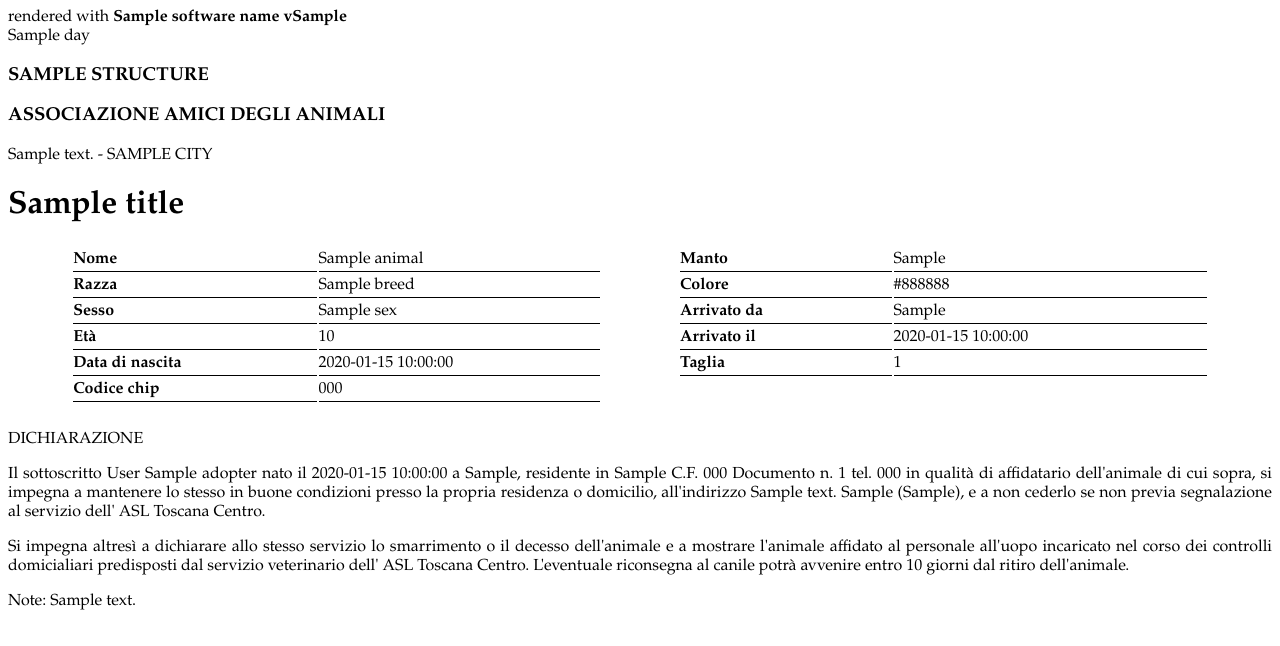
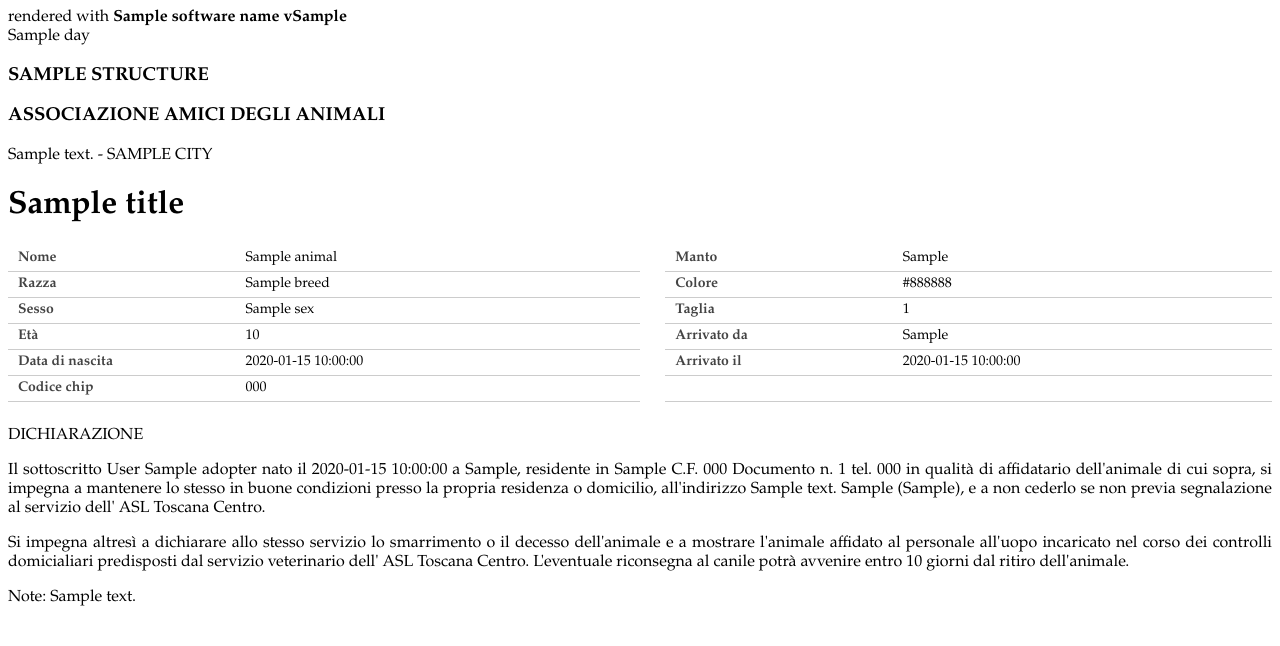
Before and after one commit to samu9/hermadata, a Python web app: template backend/hermadata/reports/templates/adoption.jinja in a window 1280 px wide. Shown: the top 646 px of the page. Run offline with Jinja, Linux system fonts and the light colour scheme; the template is opened without the code that fills it: most values are stand-ins (such as "Sample title", 1, 10 or a date in 2020).

Commit message:
fix(template): refactor animal data table structure and styling

```diff
--- a/backend/hermadata/reports/templates/animal_data.jinja
+++ b/backend/hermadata/reports/templates/animal_data.jinja
@@ -1,17 +1,58 @@
-<div style="position: relative; height: 160px; margin: 16px 0 24px 0; page-break-inside: avoid;">
-    <table style="position: absolute; left: 5%; width: 42%;">
-        <tr><td style="font-weight: bold; padding: 2px 8px 2px 0; border-bottom: 1px solid #000;">Nome</td><td style="padding: 2px 0; border-bottom: 1px solid #000;">{{ animal.name }}</td></tr>
-        <tr><td style="font-weight: bold; padding: 2px 8px 2px 0; border-bottom: 1px solid #000;">Razza</td><td style="padding: 2px 0; border-bottom: 1px solid #000;">{{ animal.breed }}</td></tr>
-        <tr><td style="font-weight: bold; padding: 2px 8px 2px 0; border-bottom: 1px solid #000;">Sesso</td><td style="padding: 2px 0; border-bottom: 1px solid #000;">{{ animal.sex }}</td></tr>
-        <tr><td style="font-weight: bold; padding: 2px 8px 2px 0; border-bottom: 1px solid #000;">Età</td><td style="padding: 2px 0; border-bottom: 1px solid #000;">{{ animal.age }}</td></tr>
-        <tr><td style="font-weight: bold; padding: 2px 8px 2px 0; border-bottom: 1px solid #000;">Data di nascita</td><td style="padding: 2px 0; border-bottom: 1px solid #000;">{{ animal.birth_date }}</td></tr>
-        <tr><td style="font-weight: bold; padding: 2px 8px 2px 0; border-bottom: 1px solid #000;">Codice chip</td><td style="padding: 2px 0; border-bottom: 1px solid #000;">{{ animal.chip_code }}</td></tr>
-    </table>
-    <table style="position: absolute; right: 5%; width: 42%;">
-        <tr><td style="font-weight: bold; padding: 2px 8px 2px 0; border-bottom: 1px solid #000;">Manto</td><td style="padding: 2px 0; border-bottom: 1px solid #000;">{{ animal.fur_type }}</td></tr>
-        <tr><td style="font-weight: bold; padding: 2px 8px 2px 0; border-bottom: 1px solid #000;">Colore</td><td style="padding: 2px 0; border-bottom: 1px solid #000;">{{ animal.fur_color }}</td></tr>
-        <tr><td style="font-weight: bold; padding: 2px 8px 2px 0; border-bottom: 1px solid #000;">Arrivato da</td><td style="padding: 2px 0; border-bottom: 1px solid #000;">{{ animal.origin_city }}</td></tr>
-        <tr><td style="font-weight: bold; padding: 2px 8px 2px 0; border-bottom: 1px solid #000;">Arrivato il</td><td style="padding: 2px 0; border-bottom: 1px solid #000;">{{ animal.entry_date }}</td></tr>
-        <tr><td style="font-weight: bold; padding: 2px 8px 2px 0; border-bottom: 1px solid #000;">Taglia</td><td style="padding: 2px 0; border-bottom: 1px solid #000;">{{ animal.size }}</td></tr>
-    </table>
-</div>
+<style>
+    .animal-data {
+        width: 100%;
+        border-collapse: collapse;
+        font-size: 0.875rem;
+        margin: 16px 0 24px 0;
+    }
+    .animal-data td {
+        padding: 4px 10px;
+        border-bottom: 1px solid #ccc;
+        vertical-align: top;
+    }
+    .animal-data .label {
+        font-weight: bold;
+        color: #444;
+        white-space: nowrap;
+        width: 18%;
+    }
+    .animal-data .value {
+        width: 32%;
+    }
+    .animal-data .divider {
+        width: 2%;
+        border-bottom: none;
+    }
+</style>
+<table class="animal-data" style="page-break-inside: avoid;">
+    <tr>
+        <td class="label">Nome</td><td class="value">{{ animal.name }}</td>
+        <td class="divider"></td>
+        <td class="label">Manto</td><td class="value">{{ animal.fur_type }}</td>
+    </tr>
+    <tr>
+        <td class="label">Razza</td><td class="value">{{ animal.breed }}</td>
+        <td class="divider"></td>
+        <td class="label">Colore</td><td class="value">{{ animal.fur_color }}</td>
+    </tr>
+    <tr>
+        <td class="label">Sesso</td><td class="value">{{ animal.sex }}</td>
+        <td class="divider"></td>
+        <td class="label">Taglia</td><td class="value">{{ animal.size }}</td>
+    </tr>
+    <tr>
+        <td class="label">Età</td><td class="value">{{ animal.age }}</td>
+        <td class="divider"></td>
+        <td class="label">Arrivato da</td><td class="value">{{ animal.origin_city }}</td>
+    </tr>
+    <tr>
+        <td class="label">Data di nascita</td><td class="value">{{ animal.birth_date }}</td>
+        <td class="divider"></td>
+        <td class="label">Arrivato il</td><td class="value">{{ animal.entry_date }}</td>
+    </tr>
+    <tr>
+        <td class="label">Codice chip</td><td class="value">{{ animal.chip_code }}</td>
+        <td class="divider"></td>
+        <td class="label"></td><td class="value"></td>
+    </tr>
+</table>
```
